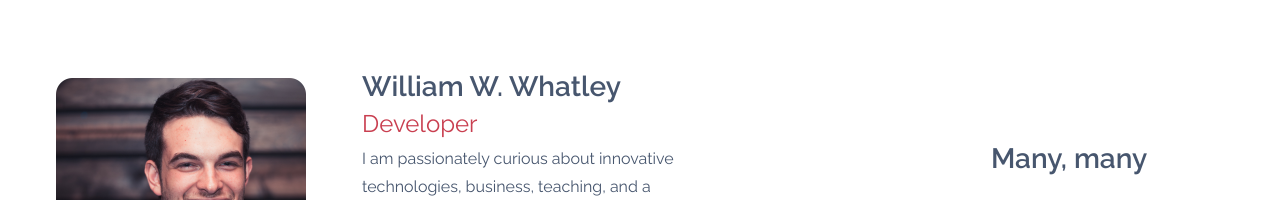
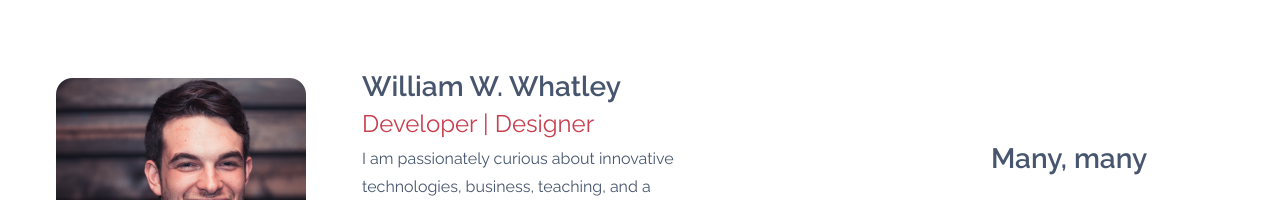
Before and after one commit to Catatek/catatekmarketing, a React (Create React App) app: page / in a window 1280 px wide. Shown: the part 4270-4470 px from the top of the page. Built offline with nearby package versions, Linux system fonts and the light colour scheme.

Commit message:
Minor wording changes.

```diff
--- a/src/App.js
+++ b/src/App.js
@@ -62,7 +62,7 @@ class App extends Component {
           },
           {
             image: ShareCropper,
-            title: "AchieveCE",
+            title: "Engagitech",
             description:
               "AchieveCE is a web-based application that enables industry professionals to take continued education courses as mandated by the state they're licensed in. ",
             services: ["Web Development"]
--- a/src/components/shared/Content1.jsx
+++ b/src/components/shared/Content1.jsx
@@ -102,7 +102,7 @@ export default function Content1({ title, type }) {
           <StyledColumn>
             <Text lineheight="1.2em">William W. Whatley</Text>
             <Text usertitle lineheight="1.2em">
-              Developer
+              Developer | Designer
             </Text>
             <Text bio>
               I am passionately curious about innovative technologies, business,
```
